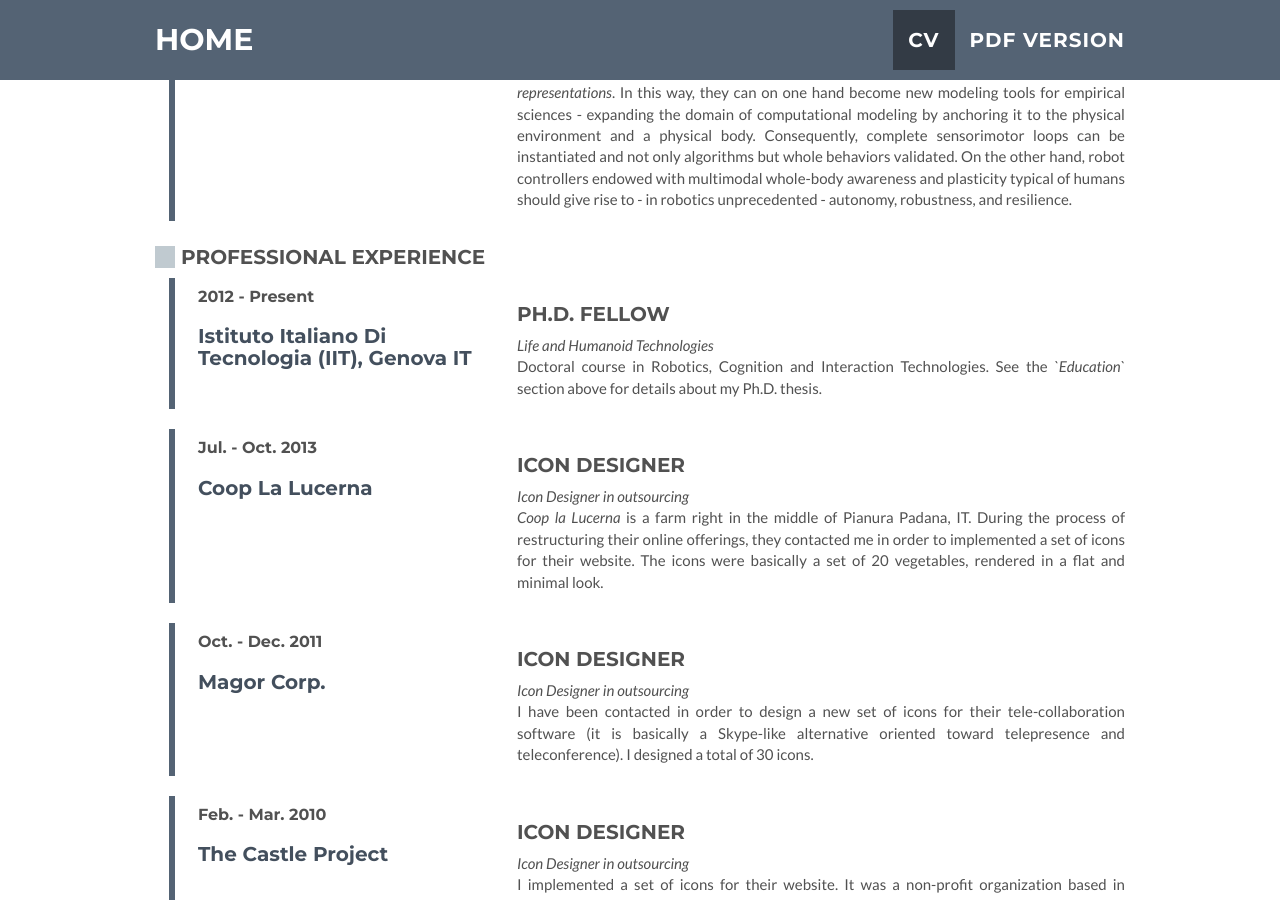
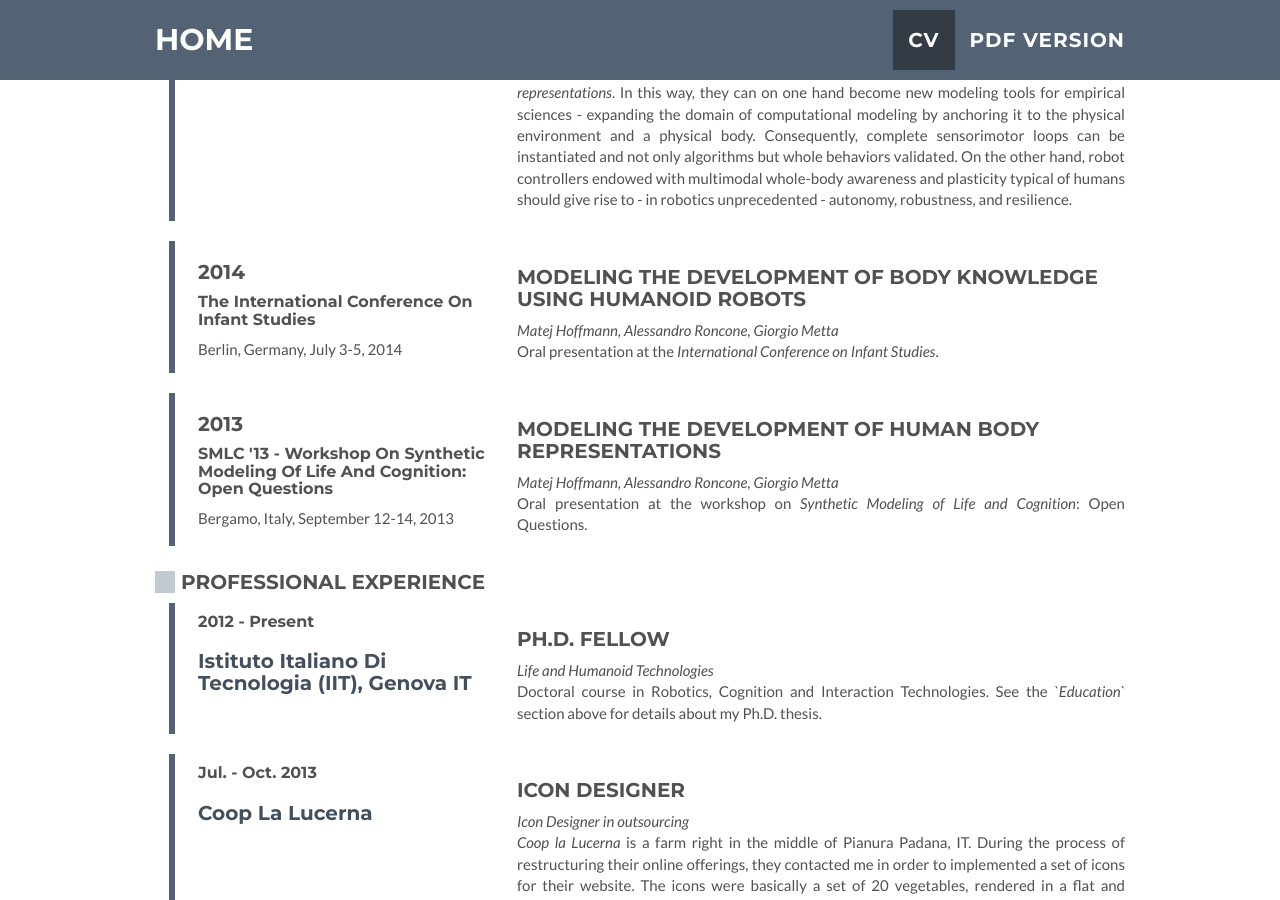
Before and after one commit to alecive/alecive.github.io, a Jekyll site: the page built from _posts/2015-03-21-CV-AlessandroRoncone.md, in a window 1280 px wide and 900 px high, scrolled down 3430 px. Built offline with Jekyll 4.4.1, drawn with Linux system fonts in a browser that asks for light colours.

Commit message:
Updated cv

```diff
--- a/_posts/2015-03-21-CV-AlessandroRoncone.md
+++ b/_posts/2015-03-21-CV-AlessandroRoncone.md
@@ -150,6 +150,18 @@ misc:
    authors: "Matej Hoffmann, Alessandro Roncone, Lorenzo Jamone, and Beata Grzyb"
    year: 2014
    description: "Half-day workshop @ICDL-EPIROB 2014 Conference. The goal of the workshop has been to <i>explore the possibility of robots developing models inspired by the mechanisms of human body representations</i>. In this way, they can on one hand become new modeling tools for empirical sciences - expanding the domain of computational modeling by anchoring it to the physical environment and a physical body. Consequently, complete sensorimotor loops can be instantiated and not only algorithms but whole behaviors validated. On the other hand, robot controllers endowed with multimodal whole-body awareness and plasticity typical of humans should give rise to - in robotics unprecedented - autonomy, robustness, and resilience."
+ - title: "Modeling the development of body knowledge using humanoid robots"
+   authors: "Matej Hoffmann, Alessandro Roncone, Giorgio Metta"
+   year: 2014
+   venue: "The International conference on Infant Studies"
+   where: Berlin, Germany, July 3-5, 2014
+   description: "Oral presentation at the <i>International Conference on Infant Studies</i>."
+ - title: "Modeling the development of human body representations"
+   authors: "Matej Hoffmann, Alessandro Roncone, Giorgio Metta"
+   year: 2013
+   venue: "SMLC '13 - Workshop on Synthetic Modeling of Life and Cognition: Open Questions"
+   where: Bergamo, Italy, September 12-14, 2013
+   description: "Oral presentation at the workshop on <i>Synthetic Modeling of Life and Cognition</i>: Open Questions."
 ---
 
 <h2 class="only-print">Personal Website: <a href="http://alecive.github.io"></a></h2>
```
